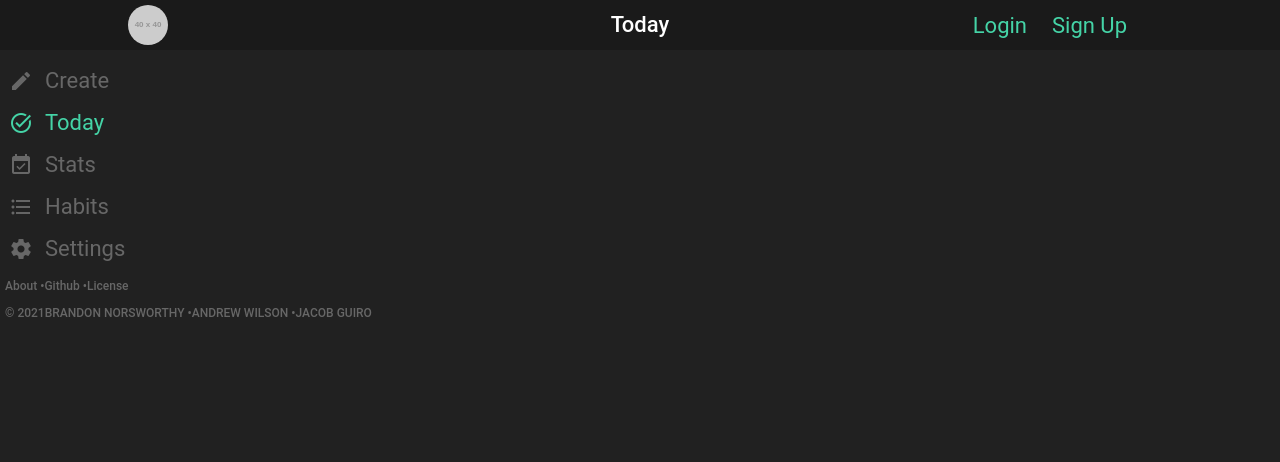
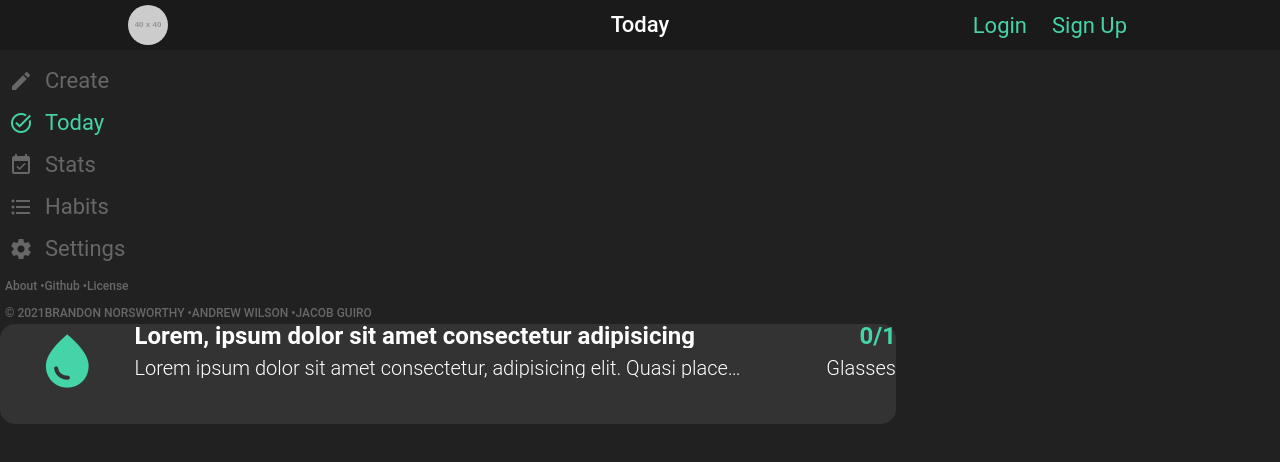
Before and after one commit to brandonnorsworthy/productive, a React (Create React App) app: page / in a window 1280 px wide. Shown: the top 462 px of the page. Built offline with nearby package versions, Linux system fonts and the light colour scheme.

Commit message:
added cards.js and combined with aside.js

```diff
--- a/src/App.js
+++ b/src/App.js
@@ -1,11 +1,10 @@
 import Header from "./components/Header";
-import Aside from "./components/Aside";
-
+import Cards from "./components/Cards";
 function App() {
     return (
         <div className="container">
             <Header />
-            <Aside />
+            <Cards />
         </div>
     );
 }
--- a/src/components/Aside.js
+++ /dev/null
@@ -1,55 +0,0 @@
-const Aside = () => {
-    return (
-        <aside>
-            <div>
-                <div>
-                    <span className="material-icons" unselectable="on" onselectstart="return false;"
-                        onmousedown="return false;">
-                        create
-                    </span>
-                    Create
-                </div>
-                <div className="active">
-                    <span className="material-icons" unselectable="on" onselectstart="return false;"
-                        onmousedown="return false;">
-                        task_alt
-                    </span>
-                    Today
-                </div>
-                <div>
-                    <span className="material-icons" unselectable="on" onselectstart="return false;"
-                        onmousedown="return false;">
-                        event_available
-                    </span>
-                    Stats
-                </div>
-                <div>
-                    <span className="material-icons" unselectable="on" onselectstart="return false;"
-                        onmousedown="return false;">
-                        format_list_bulleted
-                    </span>
-                    Habits
-                </div>
-                <div>
-                    <span className="material-icons" unselectable="on" onselectstart="return false;"
-                        onmousedown="return false;">
-                        settings
-                    </span>
-                    Settings
-                </div>
-            </div>
-            <p>
-                <a href="/about">About</a> •
-                <a href="https://github.com/brandonnorsworthy/productive">Github</a> •
-                <a href="https://github.com/brandonnorsworthy/productive/blob/main/LICENSE">License</a>
-            </p>
-            <p>© 2021
-                <a href="https://github.com/brandonnorsworthy">BRANDON NORSWORTHY</a> •
-                <a href="https://github.com/andwilson36">ANDREW WILSON</a> •
-                <a href="https://github.com/Jguiro09">JACOB GUIRO</a>
-            </p>
-        </aside>
-    )
-}
-
-export default Aside;
--- /dev/null
+++ b/src/components/Cards.js
@@ -0,0 +1,86 @@
+const Cards = () => {
+    return (
+        <div className="container">
+            <aside>
+                <div>
+                    <div>
+                        <span className="material-icons" unselectable="on" onselectstart="return false;"
+                            onmousedown="return false;">
+                            create
+                        </span>
+                        Create
+                    </div>
+                    <div className="active">
+                        <span className="material-icons" unselectable="on" onselectstart="return false;"
+                            onmousedown="return false;">
+                            task_alt
+                        </span>
+                        Today
+                    </div>
+                    <div>
+                        <span className="material-icons" unselectable="on" onselectstart="return false;"
+                            onmousedown="return false;">
+                            event_available
+                        </span>
+                        Stats
+                    </div>
+                    <div>
+                        <span className="material-icons" unselectable="on" onselectstart="return false;"
+                            onmousedown="return false;">
+                            format_list_bulleted
+                        </span>
+                        Habits
+                    </div>
+                    <div>
+                        <span className="material-icons" unselectable="on" onselectstart="return false;"
+                            onmousedown="return false;">
+                            settings
+                        </span>
+                        Settings
+                    </div>
+                </div>
+                <p>
+                    <a href="/about">About</a> •
+                    <a href="https://github.com/brandonnorsworthy/productive">Github</a> •
+                    <a href="https://github.com/brandonnorsworthy/productive/blob/main/LICENSE">License</a>
+                </p>
+                <p>© 2021
+                    <a href="https://github.com/brandonnorsworthy">BRANDON NORSWORTHY</a> •
+                    <a href="https://github.com/andwilson36">ANDREW WILSON</a> •
+                    <a href="https://github.com/Jguiro09">JACOB GUIRO</a>
+                </p>
+            </aside>
+            <div className="content">
+                <div className="habit card">
+                    <div className="card-body">
+                        <div className="col-a">
+                            <span className="material-icons" unselectable="on" onselectstart="return false;"
+                                onmousedown="return false;">water_drop</span>
+                        </div>
+                        <div className="col-b">
+                            <div className="row">
+                                <div>
+                                    <h2>Lorem, ipsum dolor sit amet consectetur adipisicing</h2>
+                                </div>
+                                <div>
+                                    <h2><b>0/1</b></h2>
+                                </div>
+                            </div>
+                            <div className="row">
+                                <div>
+                                    <p>Lorem ipsum dolor sit amet consectetur, adipisicing elit. Quasi placeat asperiores
+                                        facere consectetur, molestias blanditiis.</p>
+                                </div>
+                                <div>
+                                    <p>Glasses</p>
+                                </div>
+                            </div>
+                        </div>
+                    </div>
+                </div>
+            </div>
+        </div>
+    )
+}
+
+export default Cards;
```
